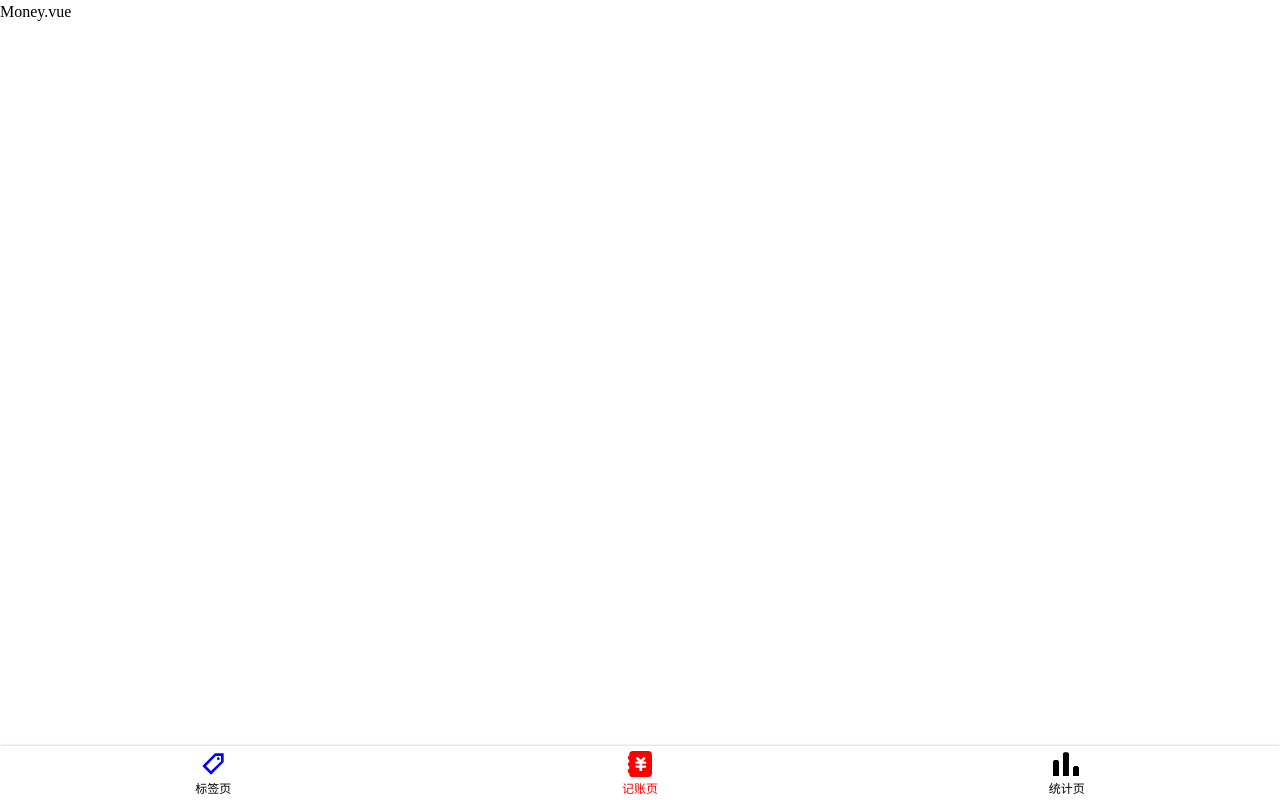
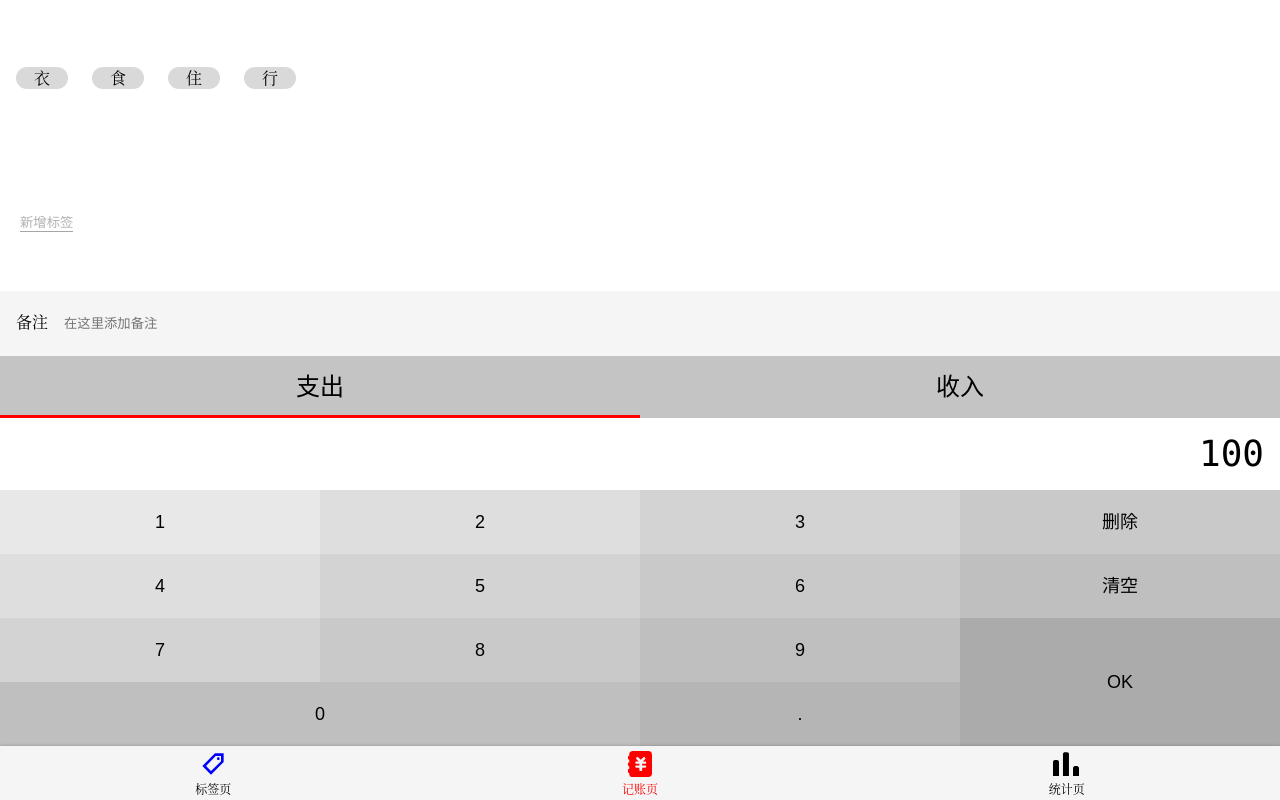
Before and after one commit to wgbcode/sky-blue-vue, a Vue app: page /#/money in a window 1280 px wide. Built offline with nearby package versions, Linux system fonts and the light colour scheme.

Commit message:
complete Money page HTML and CSS

```diff
--- a/src/App.vue
+++ b/src/App.vue
@@ -5,13 +5,15 @@
 </template>
 
 <style lang="scss">
+@import "~@/assets/style/helper.scss";
 * {
   padding: 0;
   margin: 0;
   box-sizing: border-box;
 }
 body {
-  line-height: 1.5;
+  background: #f5f5f5;
+  font-family: $font-song;
 }
 a {
   text-decoration: none;
--- /dev/null
+++ b/src/assets/style/helper.scss
@@ -0,0 +1,62 @@
+$font-hei:-apple-system,
+"Noto Sans",
+"Helvetica Neue",
+Helvetica,
+"Nimbus Sans L",
+Arial,
+"Liberation Sans",
+"PingFang SC",
+"Hiragino Sans GB",
+"Noto Sans CJK SC",
+"Source Han Sans SC",
+"Source Han Sans CN",
+"Microsoft YaHei",
+"Wenquanyi Micro Hei",
+"WenQuanYi Zen Hei",
+"ST Heiti",
+SimHei,
+"WenQuanYi Zen Hei Sharp",
+sans-serif;
+$font-kai:Baskerville,
+Georgia,
+"Liberation Serif",
+"Kaiti SC",
+STKaiti,
+"AR PL UKai CN",
+"AR PL UKai HK",
+"AR PL UKai TW",
+"AR PL UKai TW MBE",
+"AR PL KaitiM GB",
+KaiTi,
+KaiTi_GB2312,
+DFKai-SB,
+"TW\-Kai",
+serif;
+$font-song:Georgia,
+"Nimbus Roman No9 L",
+"Songti SC",
+"Noto Serif CJK SC",
+"Source Han Serif SC",
+"Source Han Serif CN",
+STSong,
+"AR PL New Sung",
+"AR PL SungtiL GB",
+NSimSun,
+SimSun,
+"TW\-Sung",
+"WenQuanYi Bitmap Song",
+"AR PL UMing CN",
+"AR PL UMing HK",
+"AR PL UMing TW",
+"AR PL UMing TW MBE",
+PMingLiU,
+MingLiU,
+serif;
+
+%clearFix {
+    &::after {
+        content: "";
+        display: block;
+        clear: both;
+    }
+}
--- a/src/components/Layout.vue
+++ b/src/components/Layout.vue
@@ -17,6 +17,8 @@ export default {
   flex-direction: column;
   height: 100vh;
   .content {
+    display:flex;
+    flex-direction:column;
     flex-grow: 1;
     overflow: auto;
   }
--- /dev/null
+++ b/src/components/Money/Notes.vue
@@ -0,0 +1,33 @@
+<template>
+  <div>
+    <label class="notes">
+      <span>备注</span>
+      <input type="text" placeholder="在这里添加备注" />
+    </label>
+  </div>
+</template>
+
+<script lang="ts">
+import { Component, Vue } from "vue-property-decorator";
+
+@Component
+export default class Notes extends Vue {}
+</script>
+
+<style lang="scss" scoped>
+@import "~@/assets/style/helper.scss";
+.notes {
+  font-size: 16px;
+  background: inherit;
+  white-space: nowrap;
+  span {
+    padding: 25px 16px;
+  }
+  input {
+    height: 65px;
+    width: 100%;
+    background: inherit;
+    border: none;
+  }
+}
+</style>
--- /dev/null
+++ b/src/components/Money/NumberPad.vue
@@ -0,0 +1,91 @@
+<template>
+  <div class="numberPad">
+    <div class="output">100</div>
+    <div class="button">
+      <button>1</button>
+      <button>2</button>
+      <button>3</button>
+      <button>删除</button>
+      <button>4</button>
+      <button>5</button>
+      <button>6</button>
+      <button>清空</button>
+      <button>7</button>
+      <button>8</button>
+      <button>9</button>
+      <button class="OK">OK</button>
+      <button class="zero">0</button>
+      <button>.</button>
+    </div>
+  </div>
+</template>
+
+<script lang="ts">
+import { Component, Vue } from "vue-property-decorator";
+
+@Component
+export default class NumberPad extends Vue {}
+</script>
+
+<style lang="scss" scoped>
+@import "~@/assets/style/helper.scss";
+.numberPad {
+  display: flex;
+  flex-direction: column;
+  .output {
+    font-size: 36px;
+    line-height: 22px;
+    height: 72px;
+    padding: 25px 16px;
+    text-align: right;
+    font-family: Consolas, monospace;
+    background: white;
+  }
+  button {
+    @extend %clearFix;
+    font-size: 18px;
+    line-height: 22px;
+    text-align: center;
+    width: 25%;
+    border: none;
+    padding: 21px 0;
+    &.OK {
+      height: 128px;
+      float: right;
+    }
+    &.zero {
+      width: 50%;
+      float: left;
+    }
+    $bg: #f2f2f2;
+    &:nth-child(1) {
+      background: darken($bg, 4%);
+    }
+    &:nth-child(2),
+    &:nth-child(5) {
+      background: darken($bg, 8%);
+    }
+    &:nth-child(3),
+    &:nth-child(6),
+    &:nth-child(9) {
+      background: darken($bg, 12%);
+    }
+    &:nth-child(4),
+    &:nth-child(7),
+    &:nth-child(10) {
+      background: darken($bg, 16%);
+    }
+    &:nth-child(8),
+    &:nth-child(11),
+    &:nth-child(13) {
+      background: darken($bg, 20%);
+    }
+    &:nth-child(14) {
+      background: darken($bg, 24%);
+    }
+    &:nth-child(12) {
+      background: darken($bg, 28%);
+    }
+  }
+}
+</style>
--- /dev/null
+++ b/src/components/Money/Tags.vue
@@ -0,0 +1,55 @@
+<template>
+  <div class="tags">
+    <ul class="current">
+      <li>衣</li>
+      <li>食</li>
+      <li>住</li>
+      <li>行</li>
+    </ul>
+    <div class="new">
+      <button @click="create">新增标签</button>
+    </div>
+  </div>
+</template>
+
+<script lang="ts">
+import Vue from "vue";
+import { Component } from "vue-property-decorator";
+
+@Component
+export default class Tags extends Vue {}
+</script>
+
+<style lang="scss" scoped>
+@import "~@/assets/style/helper.scss";
+.tags {
+  font-size: 16px;
+  line-height: 22px;
+  background: white;
+  display: flex;
+  flex-direction: column;
+  flex-grow: 1;
+  justify-content: space-around;
+  .current {
+    display: flex;
+    list-style: none;
+    margin: 4px;
+    li {
+      padding: 0 18px;
+      border-radius: 12px;
+      background: #d9d9d9;
+      margin: 12px;
+    }
+  }
+  .new {
+    margin: 4px 0 8px 16px;
+    padding: 0 4px;
+    button {
+      background: transparent;
+      border: none;
+      color: #b2b2b2;
+      border-bottom: 1px solid #a6a6a6;
+    }
+  }
+}
+</style>
--- /dev/null
+++ b/src/components/Money/Types.vue
@@ -0,0 +1,39 @@
+<template>
+  <div class="types">
+    <span class="selected">支出</span>
+    <span>收入</span>
+  </div>
+</template>
+
+<script lang="ts">
+import { Component, Vue } from "vue-property-decorator";
+
+@Component
+export default class Types extends Vue {}
+</script>
+
+<style lang="scss" scoped>
+@import "~@/assets/style/helper.scss";
+.types {
+  font-size: 24px;
+  line-height: 22px;
+  font-family: $font-hei;
+  background: #c4c4c4;
+  padding: 20px 0;
+  display: flex;
+  text-align: center;
+  position: relative;
+  span {
+    width: 50%;
+    &.selected::after {
+      position: absolute;
+      height: 3px;
+      width: 50%;
+      background: red;
+      content: "";
+      bottom: 0;
+      left: 0;
+    }
+  }
+}
+</style>
--- a/src/views/Money.vue
+++ b/src/views/Money.vue
@@ -1,14 +1,20 @@
 <template>
   <Layout>
-    <p>Money.vue</p>
+    <Tags />
+    <Notes />
+    <Types />
+    <NumberPad />
   </Layout>
 </template>
 
 <script lang="ts">
+import Tags from "@/components/Money/Tags.vue";
+import Notes from "@/components/Money/Notes.vue";
+import Types from "@/components/Money/Types.vue";
+import NumberPad from '@/components/Money/NumberPad.vue';
+NumberPad
 export default {
   name: "Money",
+  components: { Tags, Notes,Types,NumberPad},
 };
 </script>
-
-<style lang="scss" scoped>
-</style>
```
